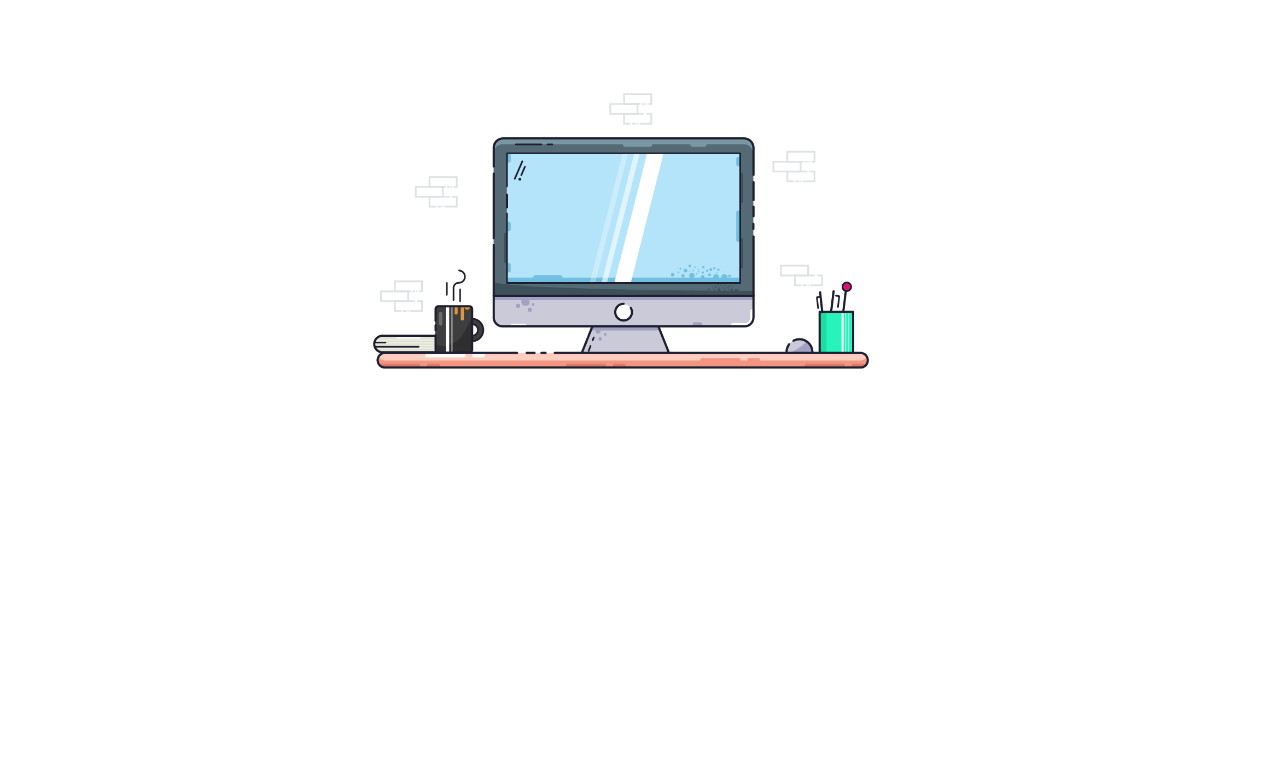
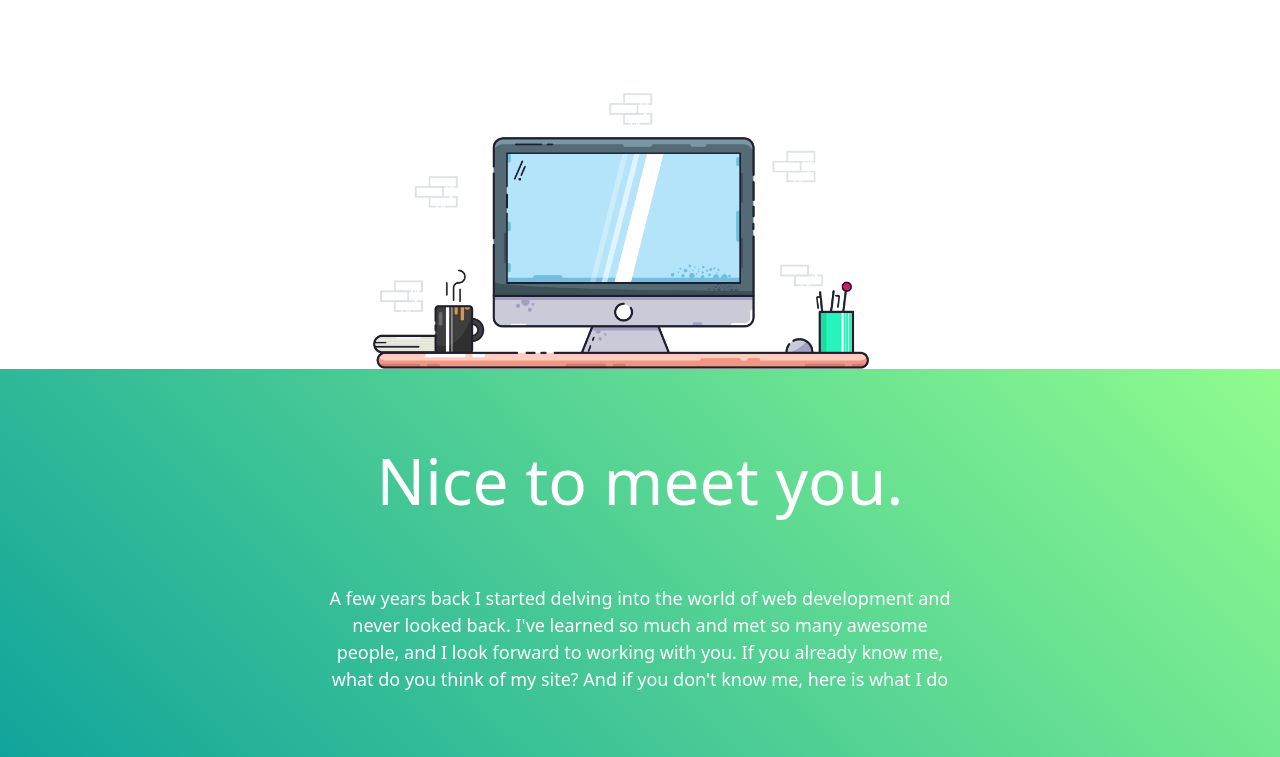
Before and after one commit to ijshd7/portfolio, a Gatsby site: page / in a window 1280 px wide. Shown: the part 573-1330 px from the top of the page. Before the commit the page ends 942 px from the top, so only its background shows below. Built offline with nearby package versions, Linux system fonts and the light colour scheme; Gatsby itself is replaced by a stand-in of ours.

Commit message:
introduction section and added fontawesome imports

```diff
--- a/package.json
+++ b/package.json
@@ -5,6 +5,9 @@
   "version": "1.0.0",
   "author": "Isaiah Sherrill",
   "dependencies": {
+    "@fortawesome/fontawesome-svg-core": "^1.2.29",
+    "@fortawesome/free-solid-svg-icons": "^5.13.1",
+    "@fortawesome/react-fontawesome": "^0.1.11",
     "babel-plugin-styled-components": "^1.10.7",
     "create-react-class": "^15.6.3",
     "gatsby": "^2.22.15",
--- a/src/components/introduction.js
+++ b/src/components/introduction.js
@@ -1,16 +1,26 @@
 import React from "react"
 import styled from "styled-components"
 
-// gradient
-// introduction text
+const IntroWrapper = styled.div`
+    background: linear-gradient(45deg, #11A49B, #90FC8E);
+    height: 100%;
+    width: 100%;
+`
 
-const Gradient = styled.div`
-
-`
+const Text = () => (
+    <div className="text-center text-white p-16">
+        <h1 className="text-6xl mb-10">Nice to meet you.</h1>
+        <p className="text-lg inline-block m-auto pt-4 px-64">
+            A few years back I started delving into the world of web development and never looked back. I've learned so much and met so many awesome people, and I look forward to working with you. If you already know me, what do you think of my site? And if you don't know me, here is what I do
+        </p>
+    </div>
+)
 
 
 const Introduction = () => (
-    <Gradient />
+    <IntroWrapper>
+        <Text />
+    </IntroWrapper>
 )
 
 export default Introduction
--- a/src/pages/index.js
+++ b/src/pages/index.js
@@ -11,4 +11,5 @@ const IndexPage = () => (
   </>
 )
 
+
 export default IndexPage
```
Also changed, not shown: 1 other file.
